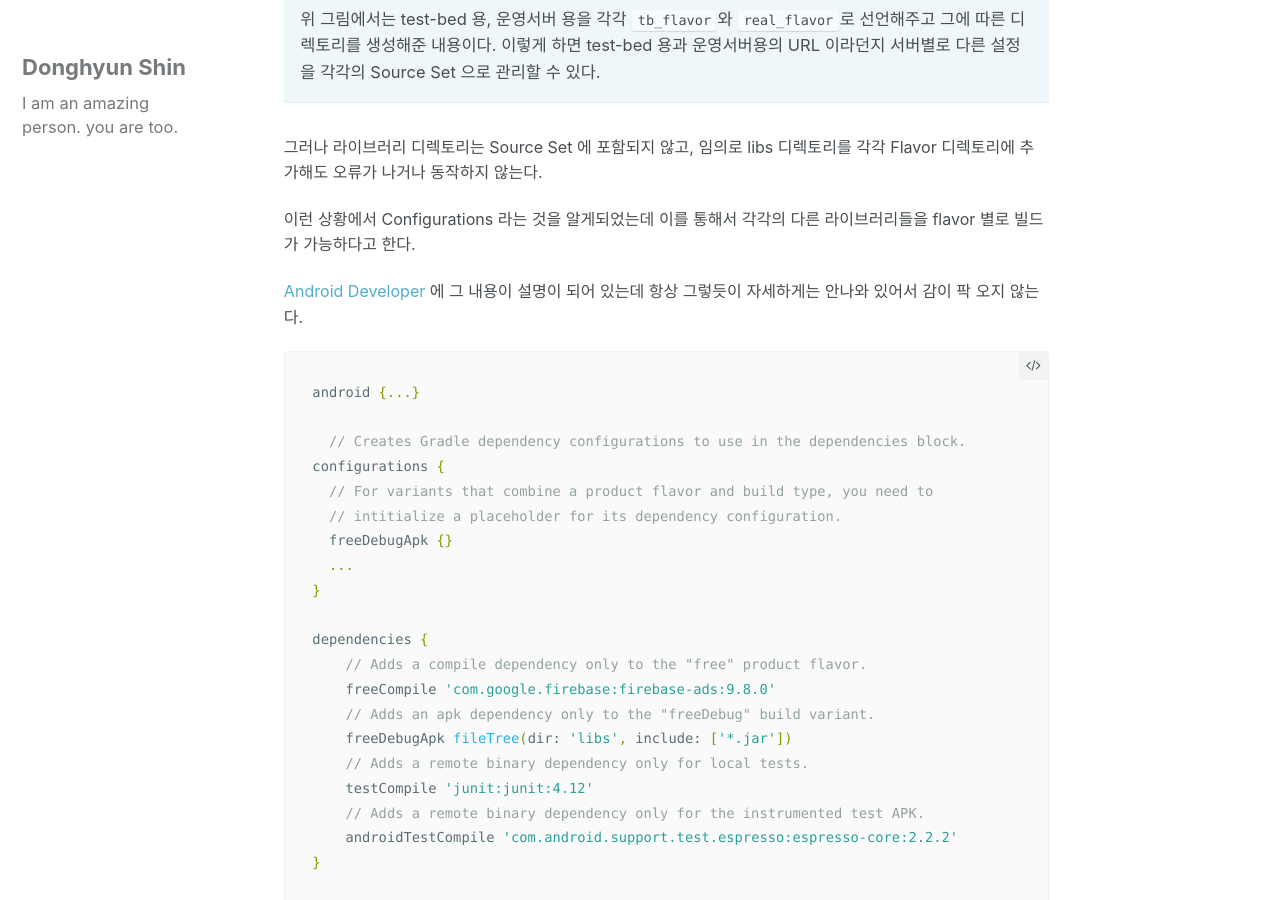
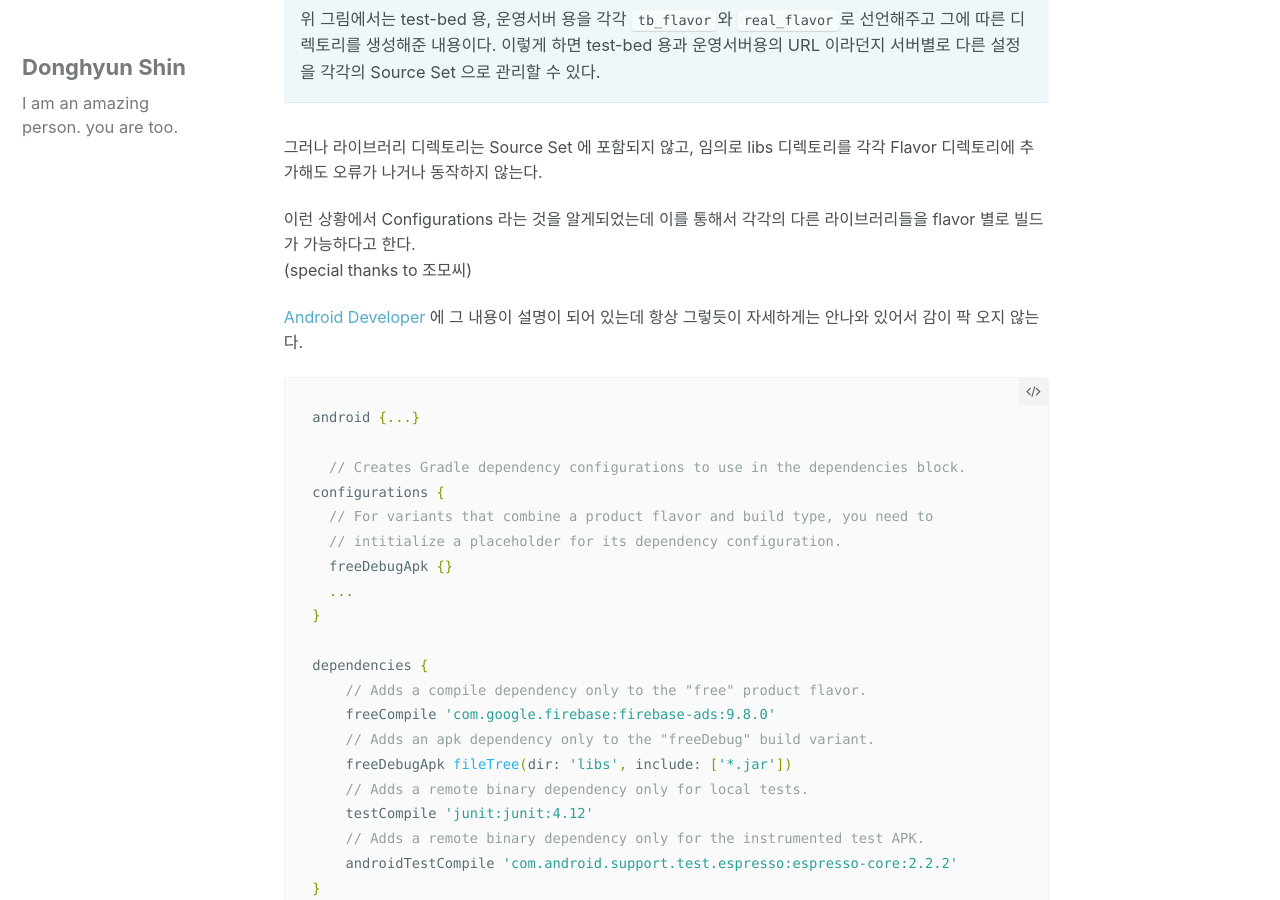
Before and after one commit to smashingpks/smashingpks.github.com, a Jekyll site: the page built from _posts/2017-02-15-ps-android-studio-gradle-configurations.markdown, in a window 1280 px wide and 900 px high, scrolled down 512 px. Built offline with Jekyll 4.4.1, drawn with Linux system fonts in a browser that asks for light colours; comment, search, counter and statistics services are not loaded.

Commit message:
* modify post content

```diff
--- a/_posts/2017-02-15-ps-android-studio-gradle-configurations.markdown
+++ b/_posts/2017-02-15-ps-android-studio-gradle-configurations.markdown
@@ -20,7 +20,8 @@ Product Flavor 기능을 이용하면 Source Set 에 대해서는 분리가 가
 그러나 라이브러리 디렉토리는 Source Set 에 포함되지 않고, 임의로 libs 디렉토리를 각각 Flavor 디렉토리에 추가해도
 오류가 나거나 동작하지 않는다.
 
-이런 상황에서 Configurations 라는 것을 알게되었는데 이를 통해서 각각의 다른 라이브러리들을 flavor 별로 빌드가 가능하다고 한다.
+이런 상황에서 Configurations 라는 것을 알게되었는데 이를 통해서 각각의 다른 라이브러리들을 flavor 별로 빌드가 가능하다고 한다.\\
+(special thanks to 조모씨)
 
 [Android Developer](https://developer.android.com/studio/build/gradle-tips.html?hl=ko) 에 그 내용이 설명이 되어 있는데 항상 그렇듯이 자세하게는 안나와 있어서 감이 팍 오지 않는다.
 
```
